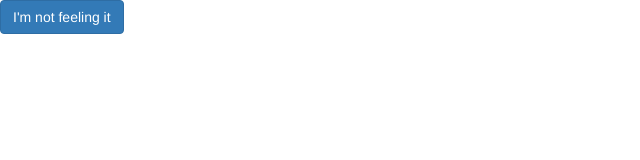
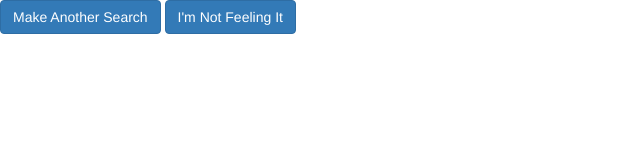
Before and after one commit to sobolewskaanna/im-feeling-hungry, a website: page views/search_result.html in a window 1280 px wide. Shown: the whole page, without its empty margins (0-640 px from the left). Drawn offline with nearby package versions, Linux system fonts and the light colour scheme; no server answers.

Commit message:
added a button that takes the user back to the search page

```diff
--- a/public/scripts/search_result.js
+++ b/public/scripts/search_result.js
@@ -24,6 +24,10 @@ $(document).ready(function(){
     renderResult(outsideResults);
   }
 
+  $('#backButton').on('click', function (event) {
+    window.location.href = '/';
+  });
+
 });
 
   function renderResult (results) {
--- a/views/search_result.html
+++ b/views/search_result.html
@@ -23,7 +23,8 @@
 
     <div>
       <div class="results"></div>
-      <button id="notFeelingItButton" name="singlebutton" class="btn btn-primary">I'm not feeling it</button>
+      <button id="backButton" name="singlebutton" class="btn btn-primary">Make Another Search</button>
+      <button id="notFeelingItButton" name="singlebutton" class="btn btn-primary">I'm Not Feeling It</button>
     <div>
 
   </body>
```
